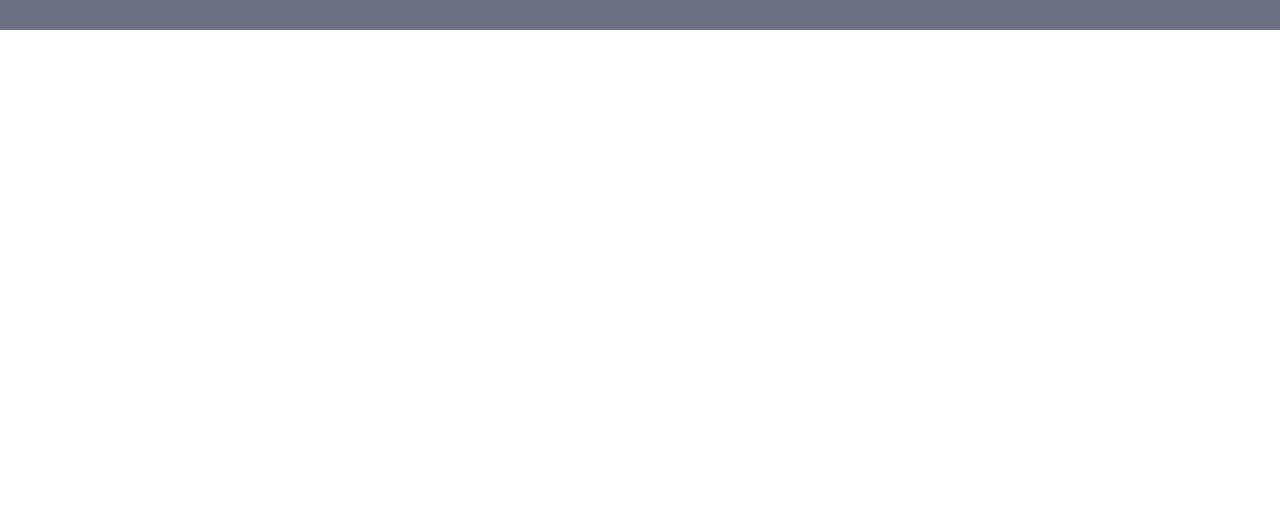
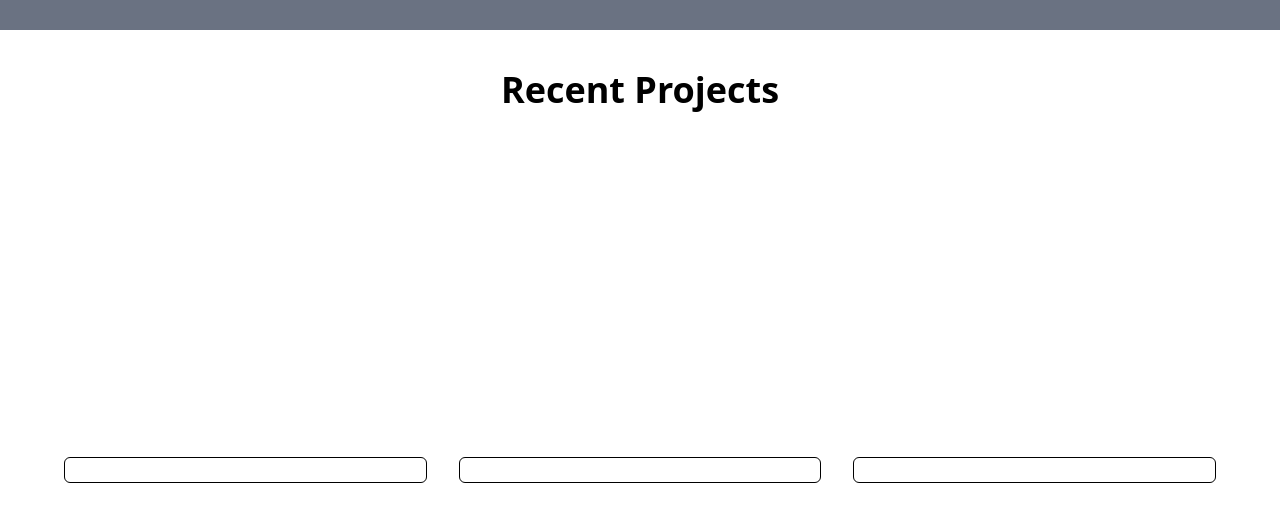
Before and after one commit to KieranPritchard/CTF-Showcase, a React (Vite) app: page / in a window 1280 px wide. Shown: the part 1627-2149 px from the top of the page. Built offline with nearby package versions, Linux system fonts and the light colour scheme.

Commit message:
added recents

```diff
--- /dev/null
+++ b/src/components/home_page/RecentWriteUp.jsx
@@ -0,0 +1,15 @@
+function RecentWriteUp({title, description}){
+    return(
+        <div className="flex flex-col p-2 border rounded-md">
+            <div>
+
+            </div>
+            <h3 className="text-lg mb-2 font-bold">{title}</h3>
+            <p>
+                {description}
+            </p>
+        </div>
+    )
+}
+
+export default RecentWriteUp
--- /dev/null
+++ b/src/components/home_page/Recents.jsx
@@ -0,0 +1,27 @@
+import RecentWriteUp from "./RecentWriteUp";
+
+function Recents() {
+    return (
+        <div className="min-h-screen w-full flex flex-col px-4 sm:px-8 py-10">
+            {/* Header at the top */}
+            <h2 className="text-4xl text-center font-bold mb-10">Recent Projects</h2>
+
+            {/* Centered grid */}
+            <div className="flex-1 flex items-center justify-center">
+                <div className="grid grid-cols-1 md:grid-cols-3 items-start gap-8 w-full max-w-6xl">
+                    <div>
+                        <RecentWriteUp />
+                    </div>
+                    <div>
+                        <RecentWriteUp />
+                    </div>
+                    <div>
+                        <RecentWriteUp />
+                    </div>
+                </div>
+            </div>
+        </div>
+    );
+}
+
+export default Recents;
--- a/src/pages/Home.jsx
+++ b/src/pages/Home.jsx
@@ -1,5 +1,6 @@
 import Background from "../components/Background"
 import About from "../components/home_page/About"
+import Recents from "../components/home_page/Recents"
 import Welcome from "../components/home_page/Welcome"
 
 function Home(){
@@ -14,7 +15,7 @@ function Home(){
                 <About />
             </Background>
             <Background isEven={false}>
-
+                <Recents />
             </Background>
         </>
     )
```
